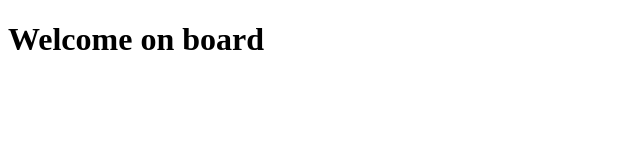
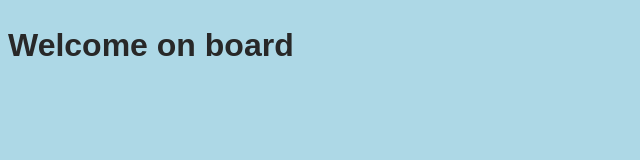
Before and after one commit to rmalldt/games-js, a website: page tic-tac-toe/index.html in a window 1280 px wide. Shown: the whole page, without its empty margins (0-640 px from the left). Drawn offline with Linux system fonts and the light colour scheme.

Commit message:
Added stylesheet for ttt game

```diff
--- /dev/null
+++ b/tic-tac-toe/assets/styles.css
@@ -0,0 +1,16 @@
+*,
+*::before,
+*::after {
+  box-sizing: inherit;
+}
+
+html {
+  font-family: sans-serif;
+  line-height: 1.5;
+  color: #282828;
+  box-sizing: border-box;
+}
+
+body {
+  background: lightblue;
+}
--- a/tic-tac-toe/index.html
+++ b/tic-tac-toe/index.html
@@ -3,6 +3,7 @@
   <head>
     <meta charset="UTF-8" />
     <meta name="viewport" content="width=device-width, initial-scale=1.0" />
+    <link rel="stylesheet" href="./assets/styles.css" />
     <script src="./index.js" defer></script>
     <title>Tic-Tac-Toe</title>
   </head>
```
